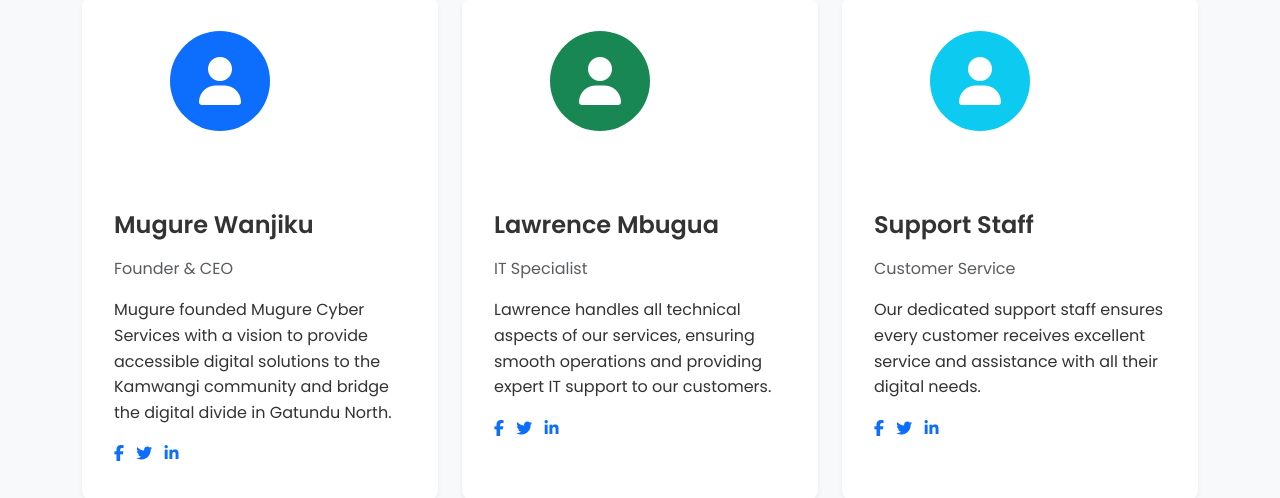
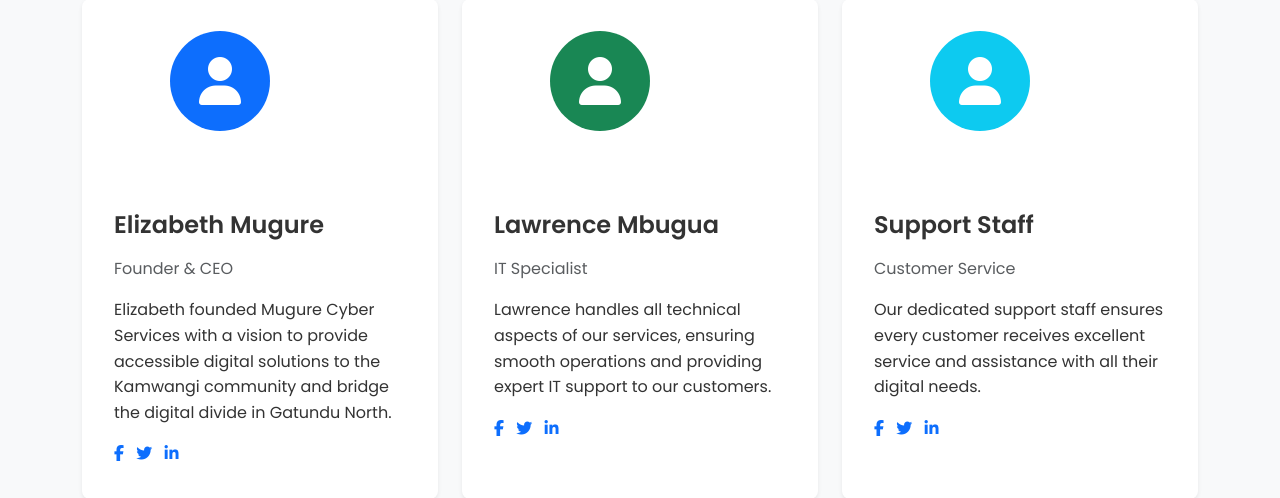
Before and after one commit to kb-diplo/Mugurecybercafe, a Django app: page /about/ in a window 1280 px wide. Shown: the part 1250-1748 px from the top of the page. Run offline with Django 5.2, Linux system fonts and the light colour scheme.

Commit message:
fix: Update founder name to Elizabeth Mugure
- Correct founder name from 'Mugure Wanjiku' to 'Elizabeth Mugure'
- Update about page with accurate business owner information

```diff
--- a/templates/core/about.html
+++ b/templates/core/about.html
@@ -128,9 +128,9 @@
                             <i class="fas fa-user text-white fa-3x"></i>
                         </div>
                     </div>
-                    <h4>Mugure Wanjiku</h4>
+                    <h4>Elizabeth Mugure</h4>
                     <p class="text-muted mb-3">Founder & CEO</p>
-                    <p>Mugure founded Mugure Cyber Services with a vision to provide accessible digital solutions to the Kamwangi community and bridge the digital divide in Gatundu North.</p>
+                    <p>Elizabeth founded Mugure Cyber Services with a vision to provide accessible digital solutions to the Kamwangi community and bridge the digital divide in Gatundu North.</p>
                     <div class="social-links">
                         <a href="#" class="text-primary me-2"><i class="fab fa-facebook-f"></i></a>
                         <a href="#" class="text-primary me-2"><i class="fab fa-twitter"></i></a>
```
